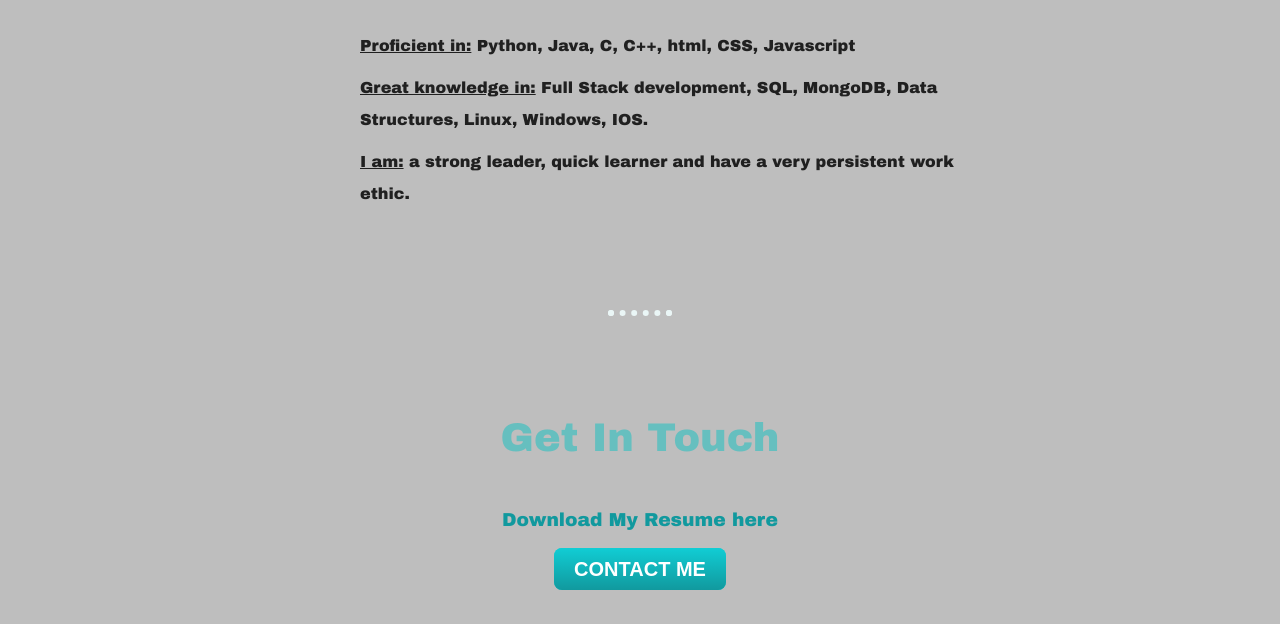
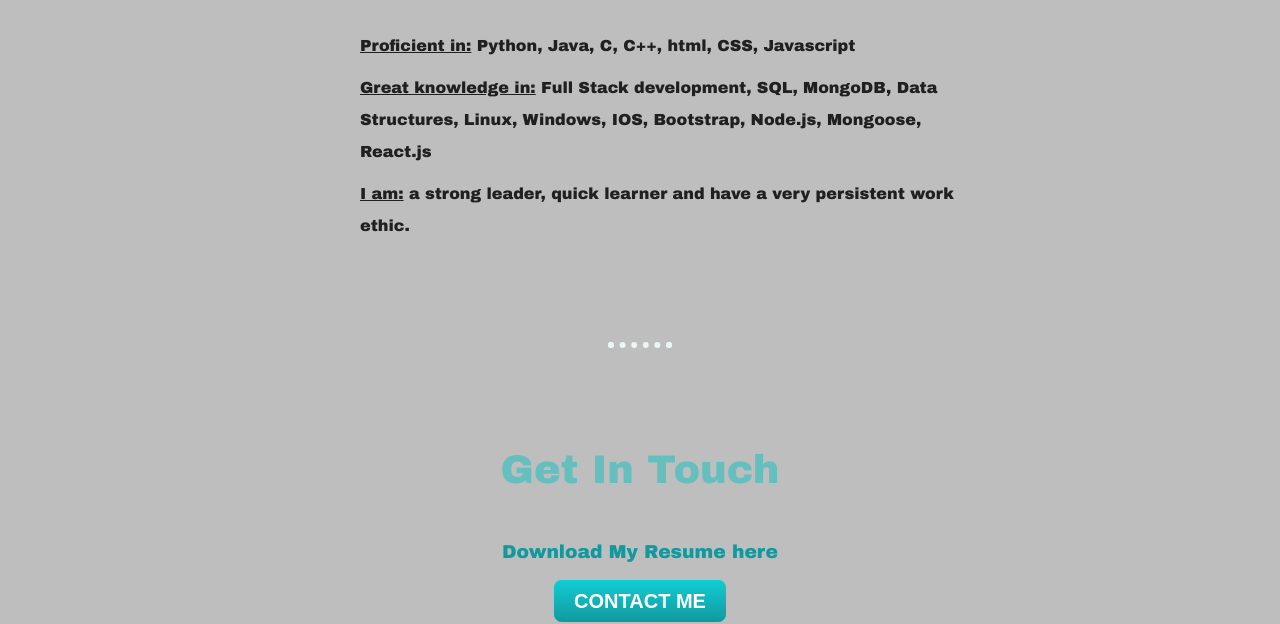
Before and after one commit to Juergenpfau/ResumeLive, a plain HTML site: page index.html in a window 1280 px wide. Shown: the part 2475-3099 px from the top of the page. Drawn offline with Linux system fonts and the light colour scheme.

Commit message:
added to my skills

```diff
--- a/index.html
+++ b/index.html
@@ -35,7 +35,7 @@
 
             <li class = "spacer"><u>Proficient in:</u> Python, Java, C, C++, html, CSS, Javascript</li>
 
-            <li class = "spacer">  <u>Great knowledge in:</u> Full Stack development, SQL, MongoDB, Data Structures, Linux, Windows, IOS.</li>
+            <li class = "spacer">  <u>Great knowledge in:</u> Full Stack development, SQL, MongoDB, Data Structures, Linux, Windows, IOS, Bootstrap, Node.js, Mongoose, React.js</li>
 
             <li class = "spacer">  <u>I am:</u> a strong leader, quick learner and have a very persistent work ethic. </li>
 
```
